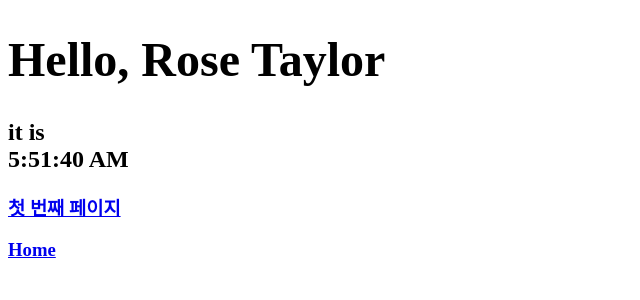
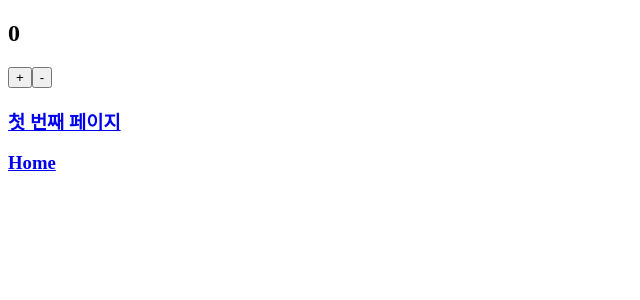
Before and after one commit to 9mynamemj7/TIL, a React (Create React App) app in the folder FE/React/practice-app/: page /first in a window 1280 px wide. Shown: the top 300 px of the page, without its empty margins (0-640 px from the left). Built offline with nearby package versions, Linux system fonts and the light colour scheme.

Commit message:
미완성_중간저장

```diff
--- a/FE/React/practice-app/src/components/NowTime.tsx
+++ b/FE/React/practice-app/src/components/NowTime.tsx
@@ -1,11 +1,17 @@
-import React from 'react';
+import React, { useState } from 'react'
+export const initialState: number = 0;
+const Example = () => {
 
-const NowTime = () => {
-  return (
-    <div>
-      {new Date().toLocaleTimeString()}
-    </div>
-  );
+    const [state, setState] = useState(initialState);
+
+    return (
+        <div>
+            <p>{`count: ${state}`}</p>
+            <button onClick={()=>setState(state+1)}>+</button>
+            <button onClick={()=>setState(state-1)}>-</button>
+        </div>
+    )
 };
 
-export default NowTime
+
+export default Example;
--- a/FE/React/practice-app/src/pages/First.tsx
+++ b/FE/React/practice-app/src/pages/First.tsx
@@ -1,22 +1,33 @@
-import React, { Fragment } from 'react';
-import NowTime from '../components/NowTime';
+import React, { useEffect, useState } from 'react';
 
-const user = {
-  firstName : 'Rose',
-  lastName : 'Taylor'
+// const user = {
+//   firstName : 'Rose',
+//   lastName : 'Taylor'
+// };
+
+// const element = <h1>Hello, {user.firstName} {user.lastName}</h1>;
+
+const First = () => {
+  const [count, setCount] = useState(0)
+
+  useEffect(() => {
+    const qustn = setInterval(()=>{
+      if (count) {
+        setCount(count + 1);
+      }
+    }, 1000);
+  }, [count]);
+
+  return (
+    <div>
+      <h2>
+        {count}
+      </h2>
+      <button onClick={()=>setCount(count+1)}>+</button>
+      <button onClick={()=>setCount(count-1)}>-</button>
+    </div>
+  );
 };
 
-const element = <h1>Hello, {user.firstName} {user.lastName}</h1>;
 
-class First extends React.Component {
-  render() {
-    return (
-      <Fragment>
-        <h2>
-          {element} it is <NowTime />
-        </h2>
-      </Fragment>
-    )
-  }
-};
 export default First;
```
